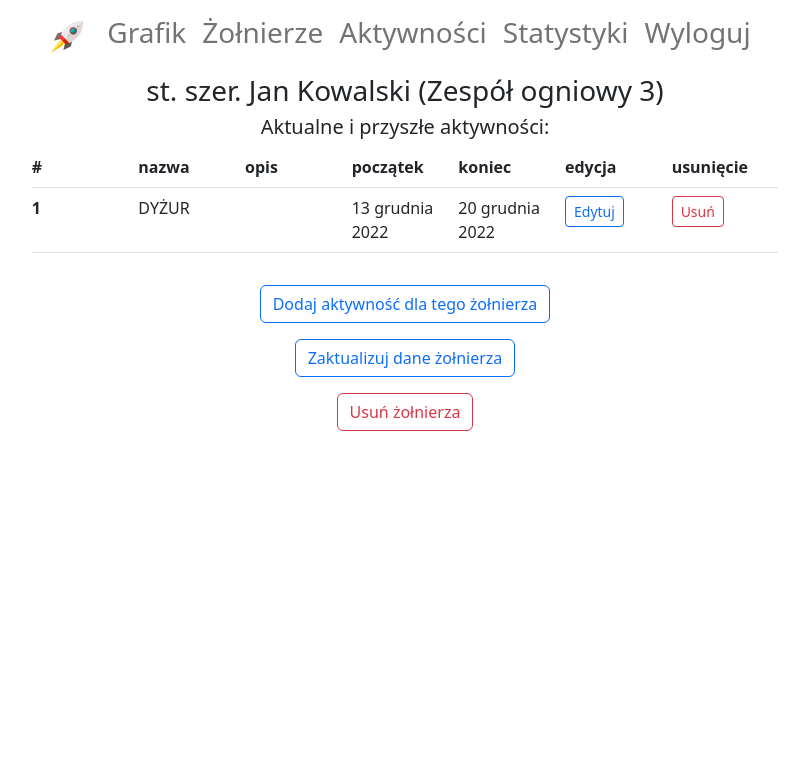
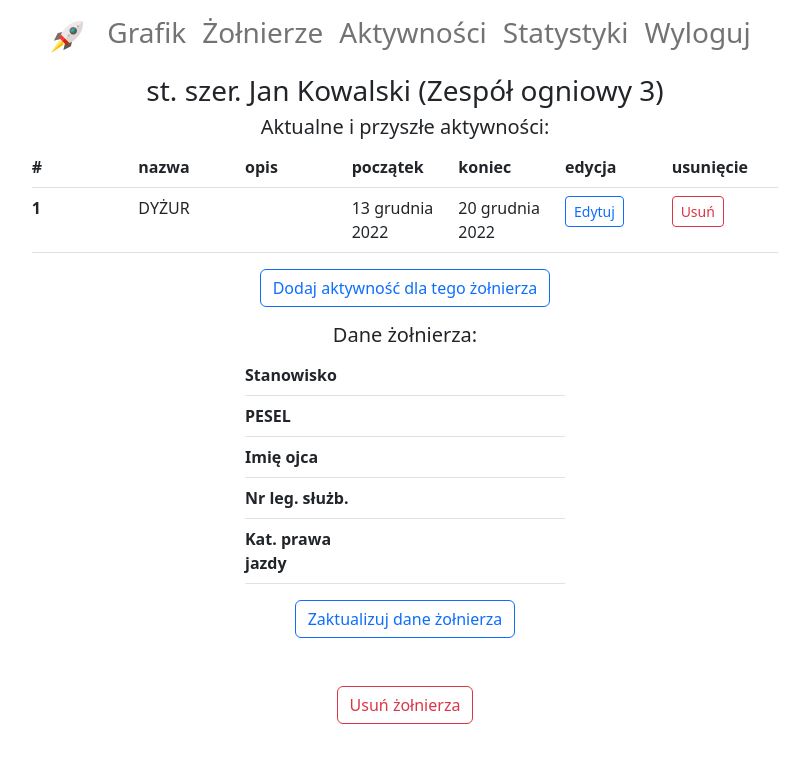
Before and after one commit to fifdee/diagram_project, a Django app: page /soldier-detail/1/ in a window 1280 px wide. Shown: the top 763 px of the page, without its empty margins (235-1044 px from the left). Run offline with Django 4.2, Linux system fonts and the light colour scheme; a user stored in the database is signed in; data comes from the database, SQL or seed files in the repository; both versions use the stored data as it was after the commit; lists and menus that the app fills with data are empty; some libraries are stand-ins or nearby versions.

Commit message:
activities dates validation, more soldier fields added

```diff
--- a/diagram/forms.py
+++ b/diagram/forms.py
@@ -10,6 +10,12 @@ class SoldierForm(ModelForm):
         exclude = ['subdivision']
 
 
+class SoldierDetailForm(ModelForm):
+    class Meta:
+        model = Soldier
+        exclude = ['subdivision', 'rank', 'first_name', 'last_name']
+
+
 class ActivityForm(ModelForm):
     class Meta:
         model = Activity
--- a/diagram/models.py
+++ b/diagram/models.py
@@ -22,6 +22,11 @@ class Soldier(models.Model):
     last_name = models.CharField(max_length=30, verbose_name='nazwisko')
     subdivision = models.ForeignKey(Subdivision, on_delete=models.SET_NULL, null=True, blank=True,
                                     verbose_name='pododdział')
+    position = models.CharField(max_length=30, verbose_name='stanowisko', null=True, blank=True)
+    personal_number = models.IntegerField(verbose_name='PESEL', null=True, blank=True)
+    father_name = models.CharField(max_length=30, verbose_name='imię ojca', null=True, blank=True)
+    id_card_number = models.CharField(max_length=30, verbose_name='nr leg. służb.', null=True, blank=True)
+    driving_license = models.CharField(max_length=30, verbose_name='kat. prawa jazdy', null=True, blank=True)
 
     def __str__(self):
         return f'{self.rank} {self.first_name} {self.last_name} ({self.subdivision})'
--- a/diagram/templates/diagram/activity_update.html
+++ b/diagram/templates/diagram/activity_update.html
@@ -3,6 +3,8 @@
 
 {% block content %}
     <div class="d-flex flex-column align-items-center">
+        <a href="{% url 'soldier-detail' soldier_pk %}"><button class="btn btn-outline-primary">Wróć</button></a>
+
         <form class="col-md-4" method="post">
             {% csrf_token %}
             {{ form|crispy }}
--- a/diagram/templates/diagram/soldier_detail.html
+++ b/diagram/templates/diagram/soldier_detail.html
@@ -45,15 +45,28 @@
             </tbody>
         </table>
 
-        <a class="mt-3" href="{% url 'activity-create' soldier_pk=object.pk %}">
+        <a class="mt-0" href="{% url 'activity-create' soldier_pk=object.pk %}">
             <button class="btn btn-outline-primary">Dodaj aktywność dla tego żołnierza</button>
         </a>
 
-        <a class="mt-3" href="{% url 'soldier-update' object.pk %}">
+        <h5 class="mt-3">Dane żołnierza:</h5>
+
+        <table class="table">
+            <tbody>
+            {% for field in soldier_fields %}
+                <tr class="d-flex justify-content-center">
+                    <th class="col col-md-1 px-0" scope="row">{{ field.label }}</th>
+                    <td class="col col-md-2 px-0">{{ field.data|default_if_none:'' }}</td>
+                </tr>
+            {% endfor %}
+            </tbody>
+        </table>
+
+        <a class="mt-0" href="{% url 'soldier-update' object.pk %}">
             <button class="btn btn-outline-primary">Zaktualizuj dane żołnierza</button>
         </a>
 
-        <a class="mt-3" href="{% url 'soldier-delete' object.pk %}">
+        <a class="mt-5" href="{% url 'soldier-delete' object.pk %}">
             <button class="btn btn-outline-danger">Usuń żołnierza</button>
         </a>
     </div>
--- a/diagram/views.py
+++ b/diagram/views.py
@@ -2,6 +2,7 @@ from django import forms
 from django.contrib import messages
 from django.contrib.auth import get_user_model
 from django.contrib.auth.mixins import LoginRequiredMixin
+from django.forms import model_to_dict
 from django.http import Http404
 from django.shortcuts import render, redirect, get_object_or_404
 from django.urls import reverse
@@ -9,9 +10,10 @@ from django.utils.timezone import now
 from django.views import generic
 import datetime
 
-from diagram.forms import SoldierForm, ActivityForm
+from diagram.forms import SoldierForm, ActivityForm, SoldierDetailForm
 from diagram.models import Soldier, Activity
 from diagram.text_choices import activity_names
+from diagram.utilities import activity_conflicts
 
 
 class ShowDiagram(LoginRequiredMixin, generic.View):
@@ -38,6 +40,9 @@ class ShowDiagram(LoginRequiredMixin, generic.View):
                     activities[soldier][j]['pk'] = activity.pk
                 except Activity.DoesNotExist:
                     pass
+                except Activity.MultipleObjectsReturned:
+                    messages.add_message(self.request, messages.WARNING,
+                                         f'Konflikt aktywności dla żołnierza: {soldier}')
 
         context = {
             'activities': activities,
@@ -147,6 +152,7 @@ class SoldierDetail(LoginRequiredMixin, generic.DetailView):
         context = super(SoldierDetail, self).get_context_data(**kwargs)
         context['activities'] = Activity.objects.filter(soldier=self.get_object(), end_date__gte=now()).order_by(
             'start_date')
+        context['soldier_fields'] = SoldierDetailForm(data=model_to_dict(self.get_object()))
         return context
 
 
@@ -194,27 +200,33 @@ class ActivityUpdate(LoginRequiredMixin, generic.UpdateView):
     template_name = 'diagram/activity_update.html'
     form_class = ActivityForm
 
+    def get_context_data(self, **kwargs):
+        context = super(ActivityUpdate, self).get_context_data(**kwargs)
+        soldier = get_object_or_404(Soldier, pk=self.get_object().soldier.pk)
+        context['soldier_pk'] = soldier.pk
+        return context
+
     def form_valid(self, form):
-        activity = form.save()
-        messages.add_message(self.request, messages.SUCCESS, 'Zmodyfikowano aktywność.')
-        return redirect('soldier-detail', pk=activity.soldier.pk)
+        activity = form.save(commit=False)
+        if activity.end_date < activity.start_date:
+            form.add_error('end_date',
+                           f'data zakończenia nie może być przed datą rozpoczęcia')
+            return super(ActivityUpdate, self).form_invalid(form)
+
+        soldier = activity.soldier
+        conflict = activity_conflicts(activity)
+        if conflict is None:
+            activity.save()
+            messages.add_message(self.request, messages.SUCCESS, 'Zmodyfikowano aktywność.')
+        else:
+            form.add_error(conflict['which_date'],
+                           f'wybrana data nakłada się z inną aktywnością: {conflict["name"]} (data rozpoczęcia: {conflict["start_date"]}, data zakończenia: {conflict["end_date"]})')
+            return super(ActivityUpdate, self).form_invalid(form)
+
+        return redirect('soldier-detail', pk=soldier.pk)
 
     def get_queryset(self):
         return Activity.objects.filter(subdivision=self.request.user.subdivision)
-
-
-class ActivityDelete(LoginRequiredMixin, generic.View):
-    def get(self, request, pk):
-        try:
-            activity = Activity.objects.get(pk=pk, subdivision=request.user.subdivision)
-        except Activity.DoesNotExist:
-            raise Http404()
-
-        soldier_pk = activity.soldier.pk
-        messages.add_message(request, messages.SUCCESS, 'Usunięto aktywność.')
-        activity.delete()
-
-        return redirect('soldier-detail', pk=soldier_pk)
 
 
 class ActivityCreate(LoginRequiredMixin, generic.CreateView):
@@ -240,6 +252,33 @@ class ActivityCreate(LoginRequiredMixin, generic.CreateView):
         activity = form.save(commit=False)
         activity.soldier = soldier
         activity.subdivision = self.request.user.subdivision
-        activity.save()
+
+        if activity.end_date < activity.start_date:
+            form.add_error('end_date',
+                           f'data zakończenia nie może być przed datą rozpoczęcia')
+            return super(ActivityCreate, self).form_invalid(form)
+
+        conflict = activity_conflicts(activity)
+        if conflict is None:
+            activity.save()
+            messages.add_message(self.request, messages.SUCCESS, 'Dodano aktywność.')
+        else:
+            form.add_error(conflict['which_date'],
+                           f'wybrana data nakłada się z inną aktywnością: {conflict["name"]} (data rozpoczęcia: {conflict["start_date"]}, data zakończenia: {conflict["end_date"]})')
+            return super(ActivityCreate, self).form_invalid(form)
 
         return redirect('soldier-detail', pk=soldier.pk)
+
+
+class ActivityDelete(LoginRequiredMixin, generic.View):
+    def get(self, request, pk):
+        try:
+            activity = Activity.objects.get(pk=pk, subdivision=request.user.subdivision)
+        except Activity.DoesNotExist:
+            raise Http404()
+
+        soldier_pk = activity.soldier.pk
+        messages.add_message(request, messages.SUCCESS, 'Usunięto aktywność.')
+        activity.delete()
+
+        return redirect('soldier-detail', pk=soldier_pk)
```
Also changed, not shown: diagram/utilities.py (added, +27 -0 lines), db.sqlite3, diagram/migrations/0005_soldier_driving_license_soldier_father_name_and_more.py (added).
